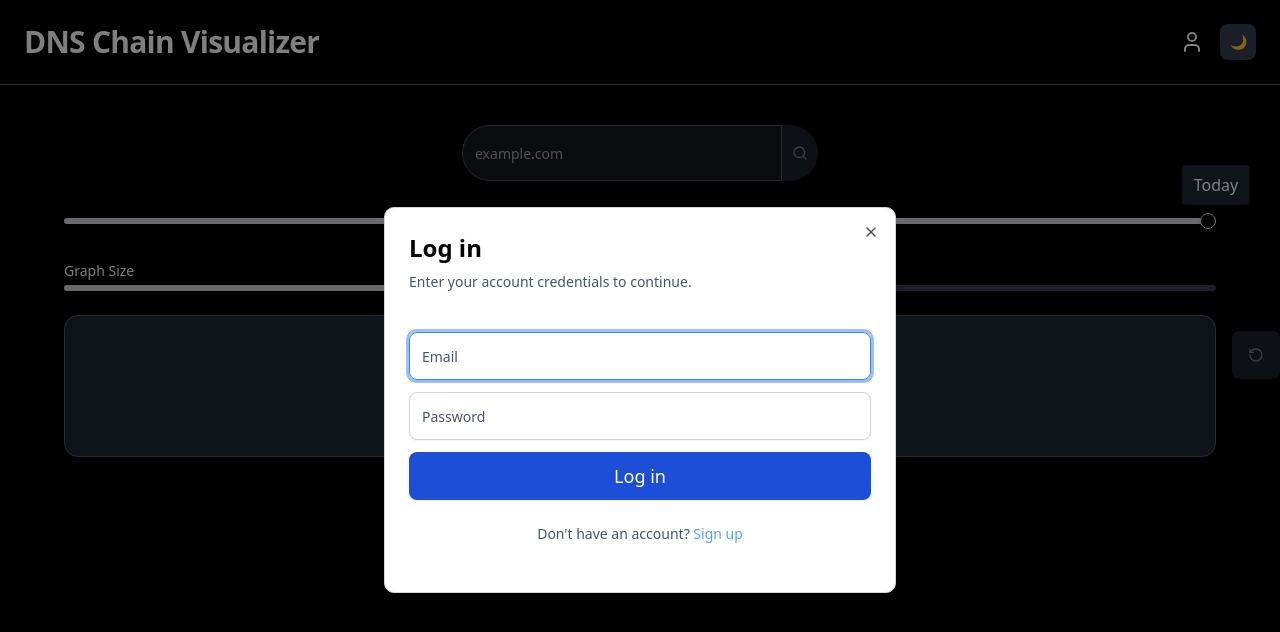
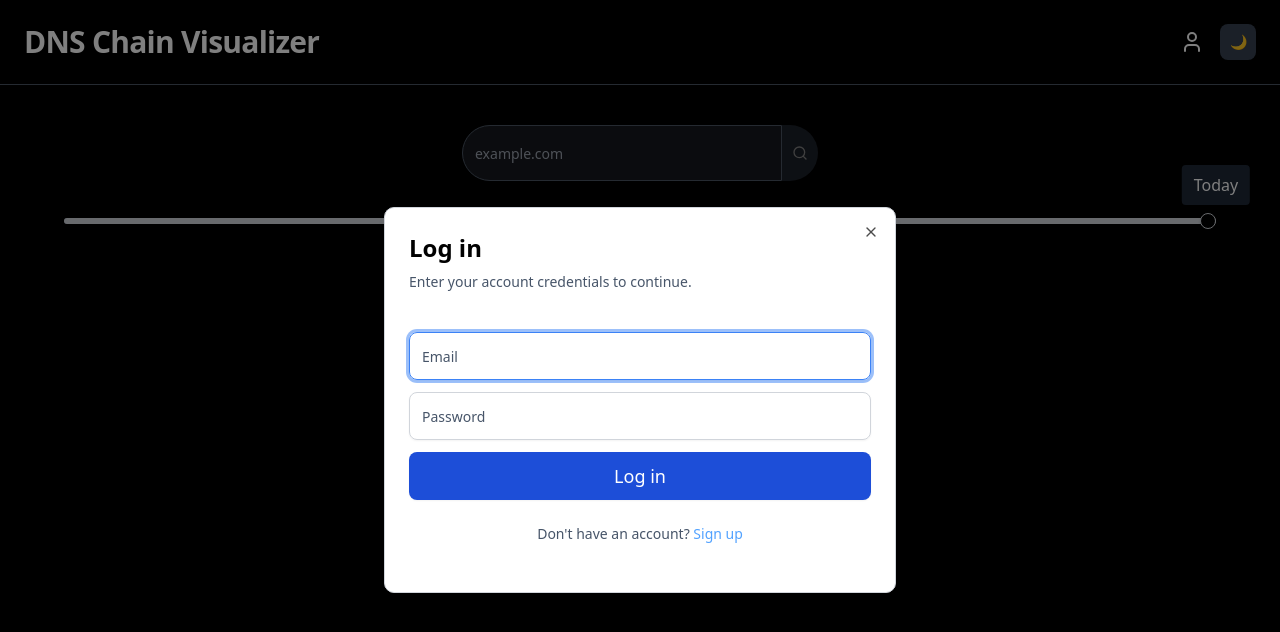
Before and after one commit to ahmadW74/GraphVizDNS, a React (Vite) app: page / in a window 1280 px wide. Shown: the top 632 px of the page. Built offline with nearby package versions, Linux system fonts and the light colour scheme.

Commit message:
Move Graph card and reload button into SampleGraph

```diff
--- a/src/App.jsx
+++ b/src/App.jsx
@@ -1,8 +1,7 @@
 import React, { useState, useEffect } from "react";
-import { RotateCcw, Search, User } from "lucide-react";
+import { Search, User } from "lucide-react";
 import { Button } from "@/components/ui/button";
 import { Input } from "@/components/ui/input";
-import { Card, CardContent } from "@/components/ui/card";
 import { Slider } from "@/components/ui/slider";
 import {
   Dialog,
@@ -21,7 +20,6 @@ export default function App() {
   const [refreshTrigger, setRefreshTrigger] = useState(0);
   const MAX_DAYS = 1825;
   const [timeline, setTimeline] = useState(MAX_DAYS);
-  const [graphScale, setGraphScale] = useState(1);
   const [loginOpen, setLoginOpen] = useState(true);
   const [signupOpen, setSignupOpen] = useState(false);
 
@@ -337,40 +335,12 @@ const [signupMessageType, setSignupMessageType] = useState("");
               className="h-full"
             />
           </div>
-          <div className="mb-6">
-            <div className="text-sm text-popover-foreground mb-1">Graph Size</div>
-            <Slider
-              min={0.5}
-              max={2}
-              step={0.1}
-              value={[graphScale]}
-              onValueChange={(v) => setGraphScale(v[0])}
-            />
-          </div>
-          {/*rendering card */}
-          <div className="relative">
-            <Card className="w-full bg-card border-border">
-              <CardContent className="relative px-6 py-6 lg:px-8 lg:py-8 flex justify-center overflow-auto">
-                <SampleGraph
-                  domain={currentDomain}
-                  refreshTrigger={refreshTrigger}
-                  theme={theme}
-                  scale={graphScale}
-                />
-              </CardContent>
-            </Card>
-
-            {/* Reload button*/}
-            <Button
-              size="icon"
-              variant="secondary"
-              onClick={handleRefresh}
-              disabled={!currentDomain}
-              className="absolute -right-16 top-4 h-12 w-12"
-            >
-              <RotateCcw className="h-6 w-6" />
-            </Button>
-          </div>
+          <SampleGraph
+            domain={currentDomain}
+            refreshTrigger={refreshTrigger}
+            theme={theme}
+            onRefresh={handleRefresh}
+          />
         </div>
       </main>
     </div>
--- a/src/SampleGraph.jsx
+++ b/src/SampleGraph.jsx
@@ -1,5 +1,8 @@
-import React, { useCallback, useEffect, useState, useRef } from "react";
+import React, { useCallback, useEffect, useState } from "react";
 import Graphviz from "graphviz-react";
+import { Card, CardContent } from "@/components/ui/card";
+import { Button } from "@/components/ui/button";
+import { RotateCcw } from "lucide-react";
 
 /**
  * Renders a DNSSEC chain as a Graphviz diagram.
@@ -7,13 +10,12 @@ import Graphviz from "graphviz-react";
  * @param {object} props
  * @param {string} props.domain - Domain to visualize
  * @param {number} [props.refreshTrigger] - Incrementing value to trigger reload
- * @param {number} [props.scale=1] - Scale factor for the rendered graph
+ * @param {Function} [props.onRefresh] - Callback when the reload button is clicked
 */
-const SampleGraph = ({ domain, refreshTrigger, theme, scale = 1 }) => {
+const SampleGraph = ({ domain, refreshTrigger, theme, onRefresh }) => {
   const [dot, setDot] = useState("digraph DNSSEC {}");
   const [loading, setLoading] = useState(false);
   const [summary, setSummary] = useState(null);
-  const containerRef = useRef(null);
 
   /**
    * Build a Graphviz dot string from API data.
@@ -190,6 +192,9 @@ const SampleGraph = ({ domain, refreshTrigger, theme, scale = 1 }) => {
   }
 
   return (
+    <div className="relative">
+      <Card className="w-full bg-card border-border">
+        <CardContent className="relative px-6 py-6 lg:px-8 lg:py-8 flex justify-center overflow-auto">
           <div className="w-full overflow-auto flex flex-col gap-4">
             {summary && (
               <div className="text-left">
@@ -200,18 +205,25 @@ const SampleGraph = ({ domain, refreshTrigger, theme, scale = 1 }) => {
                 </p>
               </div>
             )}
-      <div ref={containerRef} className="w-full overflow-auto flex justify-center">
+            <div className="w-full overflow-auto flex justify-center">
               <Graphviz
                 dot={dot}
                 options={{ engine: "dot" }}
-          style={{
-            width: "100%",
-            minHeight: `${600 * scale}px`,
-            transform: `scale(${scale})`,
-            transformOrigin: "top left",
-          }}
+                style={{ width: "100%" }}
               />
             </div>
+          </div>
+        </CardContent>
+      </Card>
+      <Button
+        size="icon"
+        variant="secondary"
+        onClick={onRefresh}
+        disabled={!domain}
+        className="absolute -right-16 top-4 h-12 w-12"
+      >
+        <RotateCcw className="h-6 w-6" />
+      </Button>
     </div>
   );
 };
```
Lines whose indentation alone changed are shown as unchanged.
